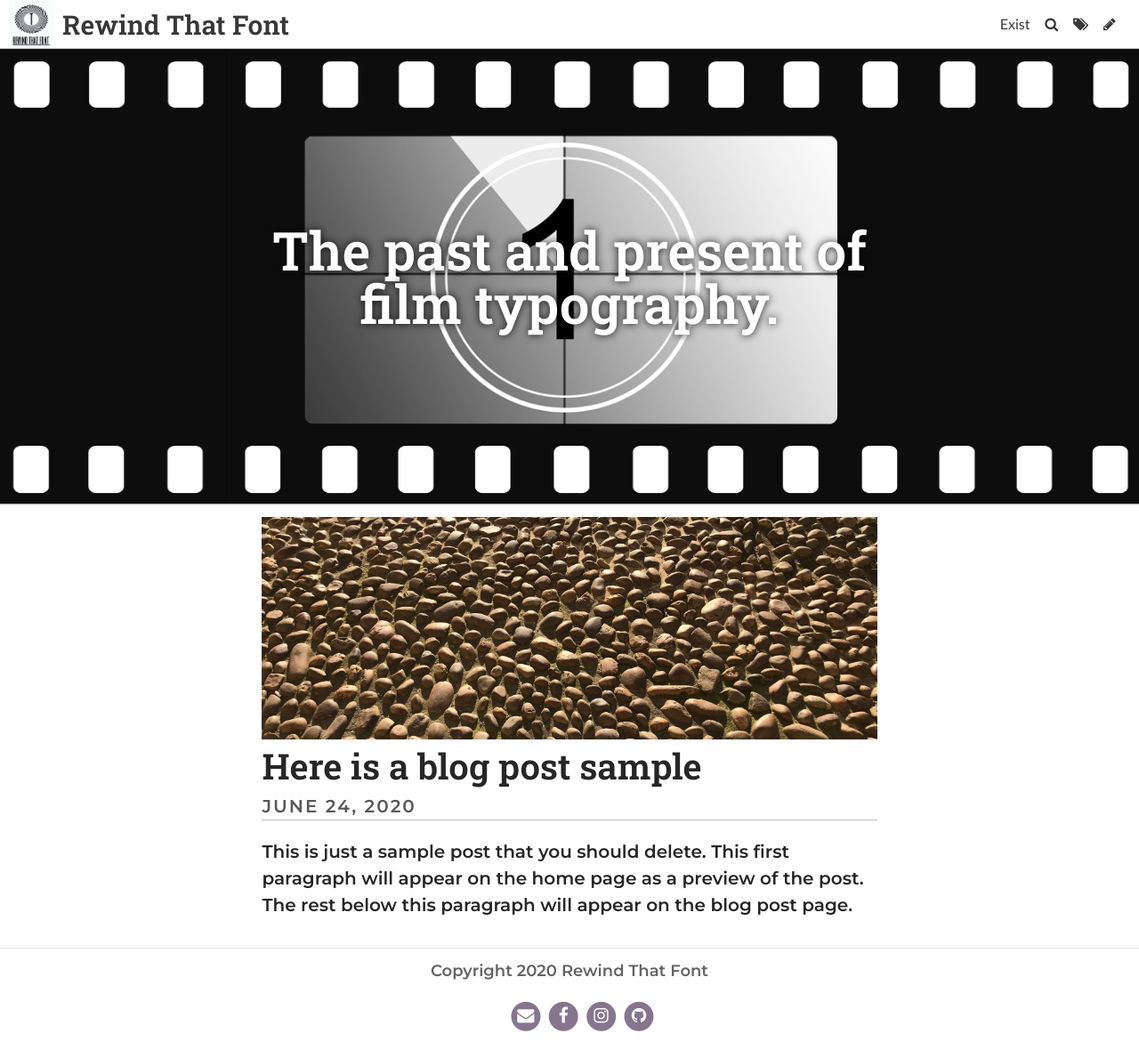
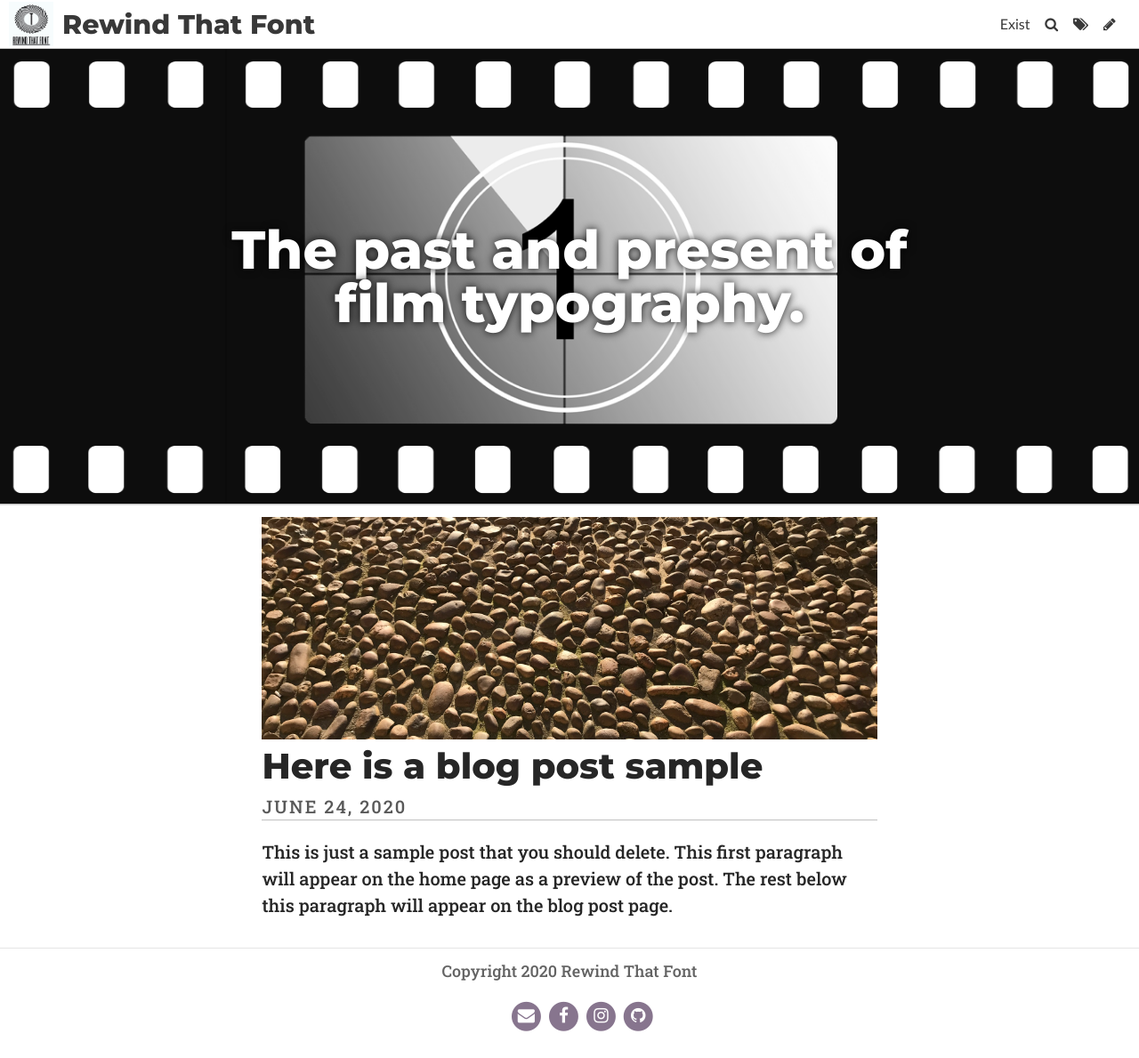
Before and after one commit to hrmcneil3/rewind, a Jekyll site: the page built from index.html, in a window 1280 px wide and 1189 px high. Shown: the whole window at 89% size. Built offline with Jekyll 4.4.1, drawn with Linux system fonts in a browser that asks for light colours; some web fonts are replaced; the list of posts is cut into pages by our own code.

```diff
--- a/_data/typography.yml
+++ b/_data/typography.yml
@@ -1,3 +1,3 @@
 userselection: true
-body: Montserrat
-headings: Roboto Slab
+body: Roboto Slab
+headings: Montserrat
```
